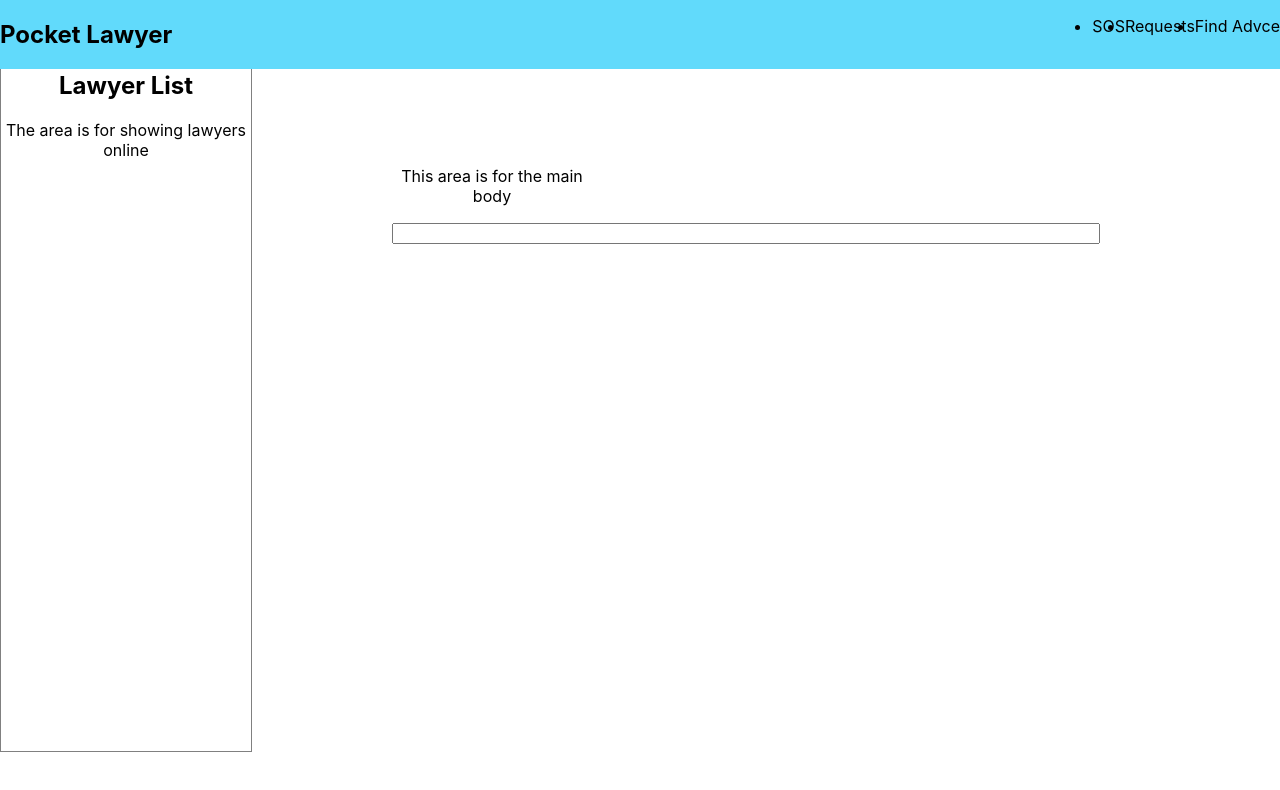
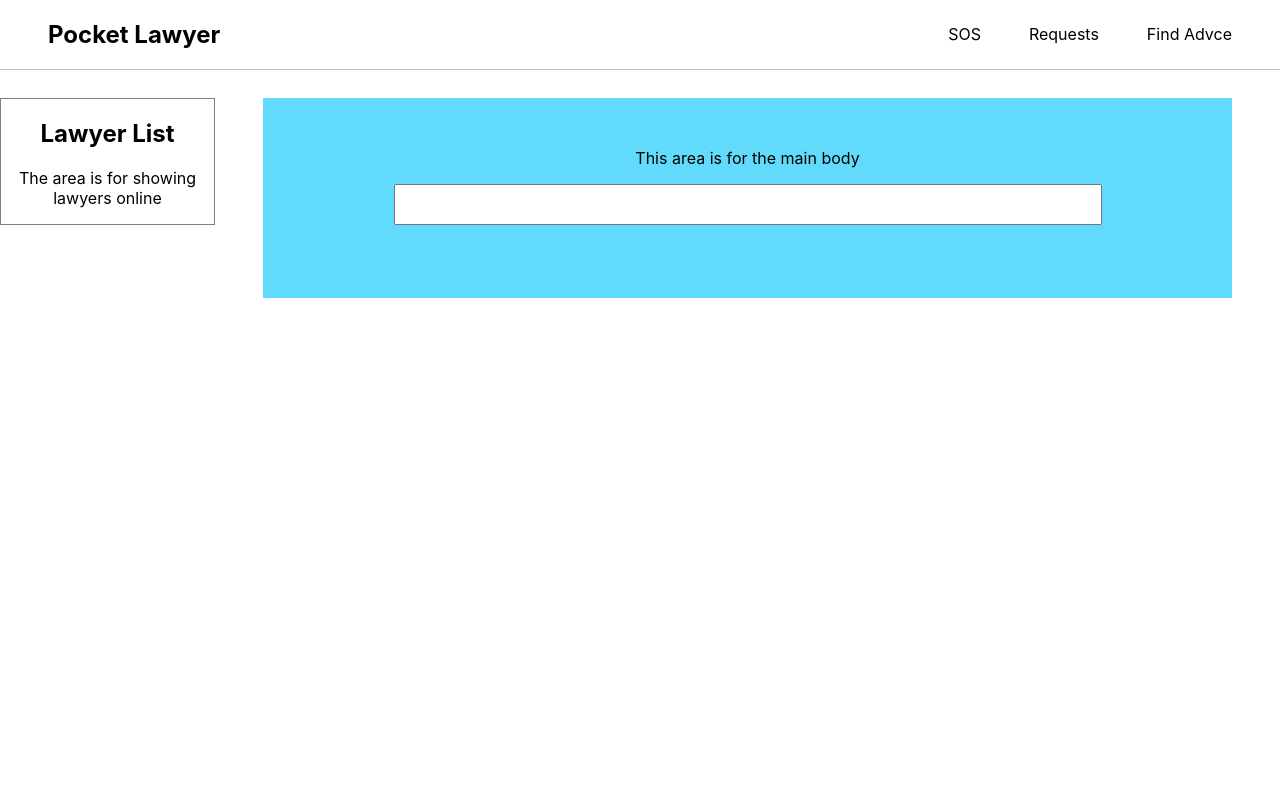
Before and after one commit to lpattersonn/pocketlawyer, a React (Create React App) app: page / in a window 1280 px wide. Shown: the top 790 px of the page. Built offline with nearby package versions, Linux system fonts and the light colour scheme.

Commit message:
sytle: updates to main page

```diff
--- a/src/App.css
+++ b/src/App.css
@@ -39,25 +39,30 @@
 }
 
 /* Nav */
-nav {
-  background: #61dafb;
-}
- .nav {
+
+.nav {
    position: fixed;
+   border-bottom: 1px solid rgb(192, 192, 192);
    top: 0;
-   margin: 0px;
-   padding: 0px;
+   padding-left: 3em;
    width: 100%;
    display: flex;
      flex-direction: row;
      justify-content: space-between;
+     align-items: center;
  }
 
  .nav-list {
+  padding-right: 3em;
    display: flex;
      flex-direction: row;
+     justify-content: space-between;
  }
-
+ .nav-list li {
+  padding-right: 3em;
+  display: flex;
+     justify-content: space-between;
+ }
  /* Body */
 .main {
   height: 100%;
@@ -68,24 +73,37 @@ nav {
 
 /* Sidebar */
 #side-bar {
-  height: 700px;
-  width: 250px;
+  height: 100%;
+  width: 20%;
   border: 1px solid grey;
   overflow: auto;
+  margin-top: 3em;
+
 }
 
 /* Mainbody */
 .mainbody {
-  width: 400px;
-  padding-left: 40px;
+  width: 100%;
+  display: flex;
+    justify-content: center;
+
 }
 
 .searchbar {
-
-  padding: 50px;
+  padding-left: 50px;
+  padding-right: 50px;
   margin: 50px;
 }
 
 .searchbar input{
   width: 700px;
+  height: 35px;
 }
+
+.searchbar-div {
+  background-color: #61dafb;
+  width: 100%;
+  height: 200px;
+  margin: 3em;
+
+}
--- a/src/components/MainBody.js
+++ b/src/components/MainBody.js
@@ -3,7 +3,7 @@ import react from "react";
 export default function MainBody(props) {
   return (
     <section className="mainbody">
-        <div>
+        <div className="searchbar-div">
           <form className="searchbar">
             <p>This area is for the main body</p>
             <input></input>
```
